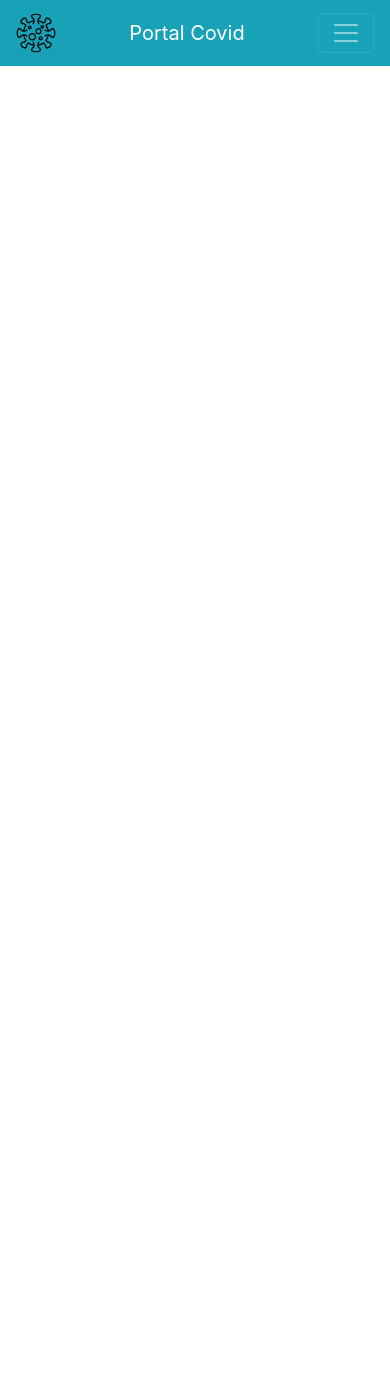
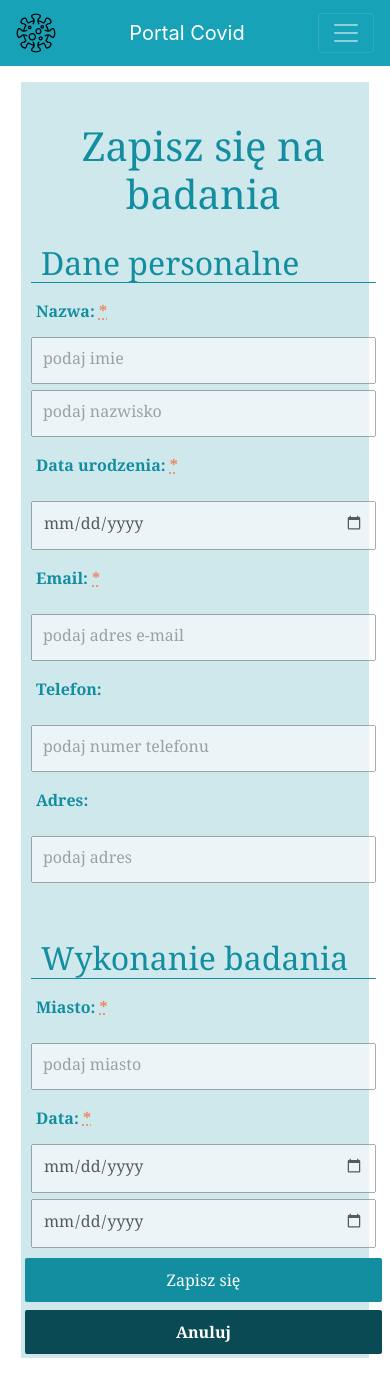
Before and after one commit to doilus/covid_app, a React app: page /medicalCheck in a window 390 px wide. Before the commit the page ends 844 px from the top, so only its background shows below. Built offline with nearby package versions, Linux system fonts and the light colour scheme.

Commit message:
added form and main page

```diff
--- a/package.json
+++ b/package.json
@@ -3,14 +3,17 @@
   "version": "0.1.0",
   "private": true,
   "dependencies": {
+    "@syncfusion/ej2-react-charts": "^18.4.40",
     "@testing-library/jest-dom": "^4.2.4",
     "@testing-library/react": "^9.5.0",
     "@testing-library/user-event": "^7.2.1",
+    "@types/chart.js": "^2.9.30",
     "@types/jest": "^24.9.1",
     "@types/node": "^12.12.69",
     "@types/react": "^16.9.53",
     "@types/react-dom": "^16.9.8",
     "bootstrap": "^4.5.3",
+    "chart.js": "^2.9.4",
     "node-sass": "^4.14.1",
     "react": "^16.14.0",
     "react-bootstrap": "^1.3.0",
--- a/src/App.css
+++ b/src/App.css
@@ -32,3 +32,200 @@
     transform: rotate(360deg);
   }
 }
+
+.formMedical {
+    font-family: Playfair Display, Georgia, Times New Roman, serif;
+    font-weight: bold;
+    margin-left: 2rem;
+    display: grid;
+    grid-template-columns: [first]150px [lane2]350px;
+    grid-row-gap: 1rem;
+    column-gap: 1rem;
+    color: #138EA1;
+
+    background-color: rgba(19, 142, 161, 0.2);
+    ;
+}
+
+.headerMedical,
+.header2,
+.headerDetails {
+    grid-column: 1 / span 3;
+
+}
+.headerMedical{
+    text-align:center;
+}
+
+.mainForm {
+    margin: 1rem;
+
+}
+
+
+.nameInput,
+.surnameInput,
+.dateInput,
+.emailInput,
+.phoneInput,
+.addressInput,
+.cityInput,
+.dateFromInput,
+.dateToInput {
+    opacity: 60%;
+    width: 345px;
+    padding: 7px 10px 12px 10px;
+}
+.dateInput,
+.emailInput,
+.phoneInput,
+.addressInput,
+.cityInput {
+    grid-column: 2 / span 2;
+}
+.headerDetails,
+.headerMedical {
+    padding-top: 30px;
+
+}
+.header2,
+.headerDetails {
+    border-bottom: 1px solid;
+    padding-left: 10px;
+
+}
+
+.formMedical label {
+    padding-left: 5px;
+}
+
+.formButtonSubmit {
+    grid-column: 2;
+    color: white;
+    padding: 10px 10px;
+    text-align: center;
+    background-color: #138EA1;
+    border: none;
+    margin: 4px;
+
+    border-radius: 2px;
+}
+.formButtonCancel {
+    color: white;
+    text-decoration: none;
+    padding: 10px 10px;
+    text-align: center;
+    background-color: #0A4A54;
+    margin: 4px;
+
+    border: none;
+    border-radius: 2px;
+}
+    .formButtonCancel:hover {
+        text-decoration: none;
+        color: white;
+    }
+    .formButtonSubmit:hover,
+    .formButtonCancel:hover {
+        opacity: 60%;
+    }
+.formButtonCancel {
+    grid-column: 3;
+}
+
+.formButtons {
+    display: grid;
+
+    grid-column: 3;
+}
+
+abbr {
+    color: orangered;
+    opacity: 60%;
+}
+.cardWykon {
+    display: grid;
+    grid-template-columns: 1fr;
+    margin: 50px;
+    background-color: rgba(23, 162, 184, 0.3);
+    font-family: Playfair Display, Georgia, Times New Roman, serif;
+}
+.wykon {
+    font-size: 6vw;
+    grid-column: 1;
+    text-align: center;
+    color: #138EA1;
+}
+.wykonNames {
+    grid-column: 1;
+    text-align: center;
+    font-size: 4vw;
+    font-family: Playfair Display, Georgia, Times New Roman, serif;
+}
+
+
+
+@media all and (max-width: 945px) {
+    .formMedical {
+        grid-template-columns: 1fr;
+        grid-row-gap: 6px;
+        margin: 5px;
+
+    }
+        .formMedical label {
+            margin-left: 10px;
+        }
+    .surnameInput {
+        margin-bottom: 10px;
+    }
+
+    .headerMedical,
+    .header2,
+    .headerDetails,
+    .dateInput,
+    .emailInput,
+    .phoneInput,
+    .addressInput,
+    .cityInput {
+        grid-column: 1/span 1;
+        margin: 10px;
+    }
+    .formButtons,
+    .formButtonSubmit,
+    .formButtonCancel {
+        grid-column: 1/span 1;
+    }
+
+
+    .nameInput,
+    .surnameInput,
+    .dateFromInput,
+    .dateToInput {
+        margin-left: 10px;
+    }
+
+
+
+
+}
+
+
+
+
+@media all and (max-width: 375px) {
+    .formButtons,
+    .headerMedical,
+    .header2,
+    .headerDetails,
+    .dateInput,
+    .emailInput,
+    .phoneInput,
+    .addressInput,
+    .cityInput,
+    .nameInput,
+    .surnameInput,
+    .dateFromInput,
+    .dateToInput{
+        width: 300px;
+    }
+}
--- a/src/App.tsx
+++ b/src/App.tsx
@@ -4,13 +4,20 @@ import MenuBar from './MenuBar';
 import CovidShop from "./ShopComponents/front/CovidShop";
 import CovidFeed from "./CovidFeed";
 import CovidNews from "./CovidNews/CovidNews";
+import FormMedicalCheck from "./FormMedicalCheck"
 import Login from "./Login";
 import {BrowserRouter as Router, Route, Switch} from "react-router-dom"
 
 function App() {
     const Home = () => (
-        <div>
-            <h1>Home Page</h1>
+        <div className="cardWykon">
+            <h1 className="wykon">Wykonali:</h1>
+            <div className="wykonNames">
+                <li> Damian Goraj s18085</li>
+                <li> Dominika Ługowska s17226</li>
+                <li> Michelle Herok s15474</li>
+                <li> Marcin Chojnacki s15074 </li>
+            </div>
         </div>
     );
     return (
@@ -22,6 +29,7 @@ function App() {
                     <Route path="/feed" component={CovidFeed}></Route>
                     <Route path="/news" component={CovidNews}></Route>
                     <Route path="/shop" component={CovidShop}></Route>
+                    <Route path="/medicalcheck" component={FormMedicalCheck}></Route>
                     <Route path="/login" component={Login}></Route>
                 </Switch>
             </div>
--- a/src/CovidNews/CovidNewsCs.css
+++ b/src/CovidNews/CovidNewsCs.css
@@ -6,7 +6,8 @@
 .casesName,
 .deathsName,
 .recoveryName,
-.tableSearch{
+.tableSearch,
+.searchName {
     font-family: Playfair Display, Georgia, Times New Roman, serif;
 }
 
@@ -187,11 +188,30 @@ input {
     position: sticky;
     top: 0;
 }
+.searchName {
+    padding-right: 10px;
+}
+.inputSearch {
+    width: 125px;
+    box-sizing: border-box;
+    border: 2px solid #ccc;
+    border-radius: 4px;
+    font-size: 16px;
+    background-color: white;
+    background-position: 10px 10px;
+    background-repeat: no-repeat;
+    padding: 12px 20px 12px 40px;
+    transition: width 0.4s ease-in-out;
+}
+
+.inputSearch:focus {
+    width: 70%;
+}
 
 
 @media all and (max-width: 720px) {
     .table {
-        margin-left: 20px;
+        margin-left: 10px;
     }
 
     .globalCases {
@@ -214,4 +234,8 @@ input {
         padding-left: 20px;
     }
 
+    .table th {
+        font-size: 10px;
+    }
+
 }
--- a/src/CovidNews/CovidNewsTable.tsx
+++ b/src/CovidNews/CovidNewsTable.tsx
@@ -31,8 +31,8 @@ const CovidNewsTable= ({ cases }: {cases:any}) => {
              <h2 className ="reportedCases">Odnotowane przypadki w poszczególnych krajach:</h2>
         </div>
         <label className="searchCase">
-            <span>Search:</span>
-            <input  placeholder="Wpisz nazwę kraju" type="search" id="searchInput"/>
+            <span className ="searchName">Search:</span>
+            <input  className ="inputSearch" placeholder="Wpisz nazwę kraju" type="search" id="searchInput"/>
         </label>
         <div className ="table">
         <table className="tableCases" id="myTable">
--- /dev/null
+++ b/src/FormMedicalCheck.tsx
@@ -0,0 +1,44 @@
+import React from 'react';
+import './App.css';
+
+function CovidFeed() {
+    return (<div>
+        <main className ="mainForm">
+
+        <form className="formMedical">
+
+            <h1 className ="headerMedical"> Zapisz się na badania</h1>
+            <h2 className ="header2"> Dane personalne</h2>
+            <label htmlFor="name">Nazwa: <abbr title="required" aria-label="required">*</abbr></label>
+            <input className="nameInput" type="text" name="name" id="name" placeholder="podaj imie" required/>
+            <input className="surnameInput" type="text" name="surname" id="surname" placeholder="podaj nazwisko" required/>
+
+            <label  htmlFor="dateOfBirth">Data urodzenia: <abbr title="required" aria-label="required">*</abbr></label>
+            <input className ="dateInput" type="date" name="date" id="date" placeholder="podaj date urodzenia" required/>
+            <label htmlFor="email">Email: <abbr title="required" aria-label="required">*</abbr></label>
+            <input className ="emailInput" type="text" name="email" id="email" placeholder="podaj adres e-mail" />
+            <label htmlFor="phone">Telefon:</label>
+            <input className ="phoneInput" type="number" name="phone" id="phone" placeholder="podaj numer telefonu"/>
+            <label htmlFor="address">Adres:</label>
+            <input className ="addressInput" type="text" name="street" id="street" placeholder="podaj adres"/>
+
+
+            <h2 className="headerDetails"> Wykonanie badania</h2>
+            <label htmlFor="city">Miasto: <abbr title="required" aria-label="required">*</abbr></label>
+            <input className ="cityInput" type="text" name="city" id="city" placeholder="podaj miasto" required/>
+            <label htmlFor="dateCheck">Data: <abbr title="required" aria-label="required">*</abbr></label>
+            <input className ="dateFromInput" type="date" name="dateFrom" id="dateFrom" required />
+            <input className ="dateToInput" type="date" name="dateTo" id="dateTo" required />
+
+            <div className="formButtons">
+                <input type="submit" className="formButtonSubmit" value="Zapisz się"/>
+                <a href="" className="formButtonCancel"> Anuluj</a>
+
+            </div>
+        </form>
+        </main>
+    </div>);
+
+}
+
+export default CovidFeed;
--- a/src/MenuBar.tsx
+++ b/src/MenuBar.tsx
@@ -18,8 +18,10 @@ class MenuBar extends React.Component {
                             <Nav.Link href="feed">Covid feed</Nav.Link>
                             <Nav.Link href="news">Covid news</Nav.Link>
                             <Nav.Link href="shop">Covid shop</Nav.Link>
+
                         </Nav>
                         <Nav>
+                            <Nav.Link href="medicalcheck"> Zapis na badania</Nav.Link>
                             <Nav.Link href="login">Login</Nav.Link>
                         </Nav>
                     </Navbar.Collapse>
```
Also changed, not shown: 2 other files (tests, documents, lock files or other folders).
